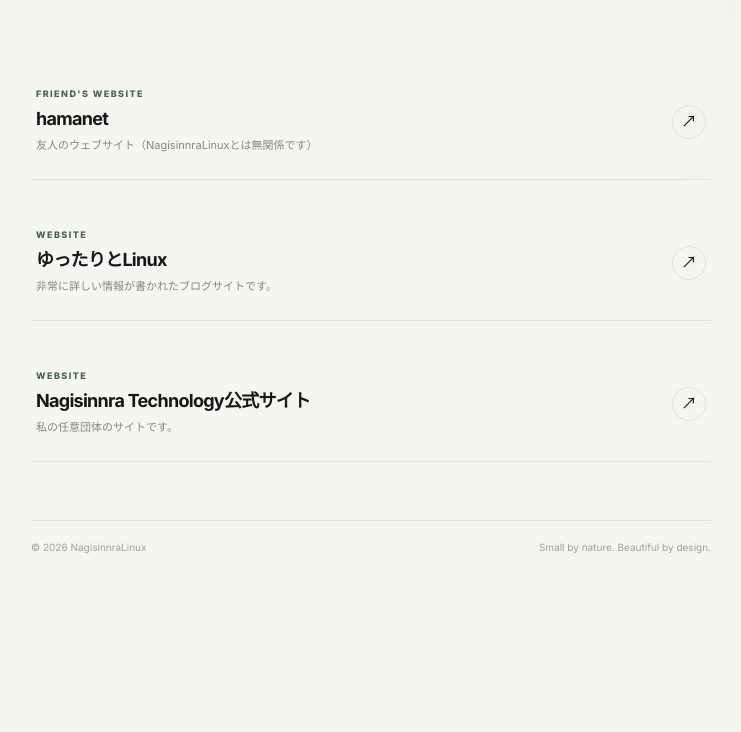
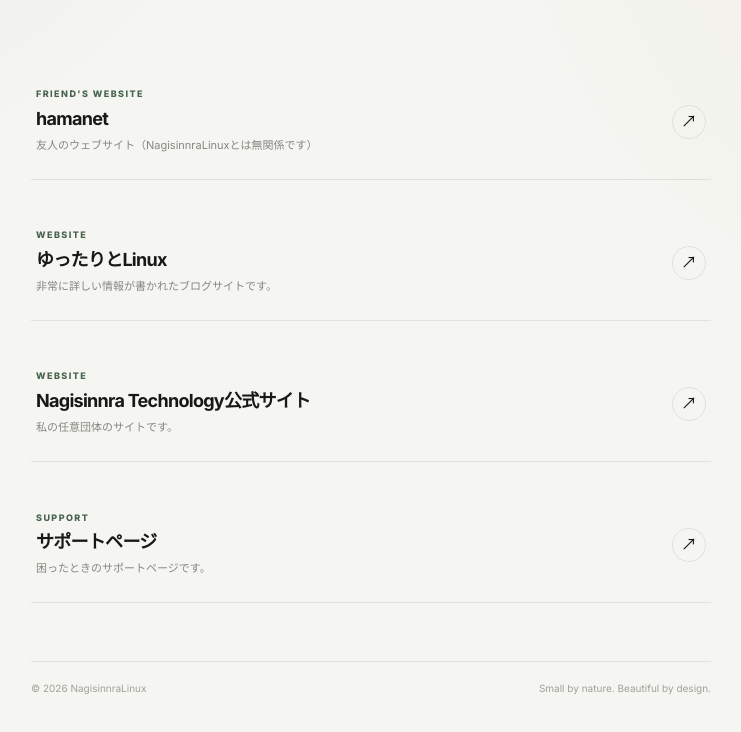
Before and after one commit to nagisinnra/Nagisinnra.github.io, a plain HTML site: page site/index.html in a window 1280 px wide. Shown: the part 418-1150 px from the top of the page, without its empty margins (269-1010 px from the left). Before the commit the page ends 1045 px from the top, so only its background shows below. Drawn offline with Linux system fonts and the light colour scheme.

Commit message:
Add support page link to index.html

```diff
--- a/site/index.html
+++ b/site/index.html
@@ -127,6 +127,11 @@
       </a>
     </nav>
 
+    　　<a class="link" href="https://nagisinnra.f5.si/support/" target="_blank" rel="noopener noreferrer">
+        <div class="link-copy"><span class="category">SUPPORT</span><h2>サポートページ</h2><p>困ったときのサポートページです。</p></div><span class="arrow" aria-hidden="true">↗</span>
+      </a>
+    </nav>
+
    <footer>
       <span>© 2026 NagisinnraLinux</span>
       <span>Small by nature. Beautiful by design.</span>
```
